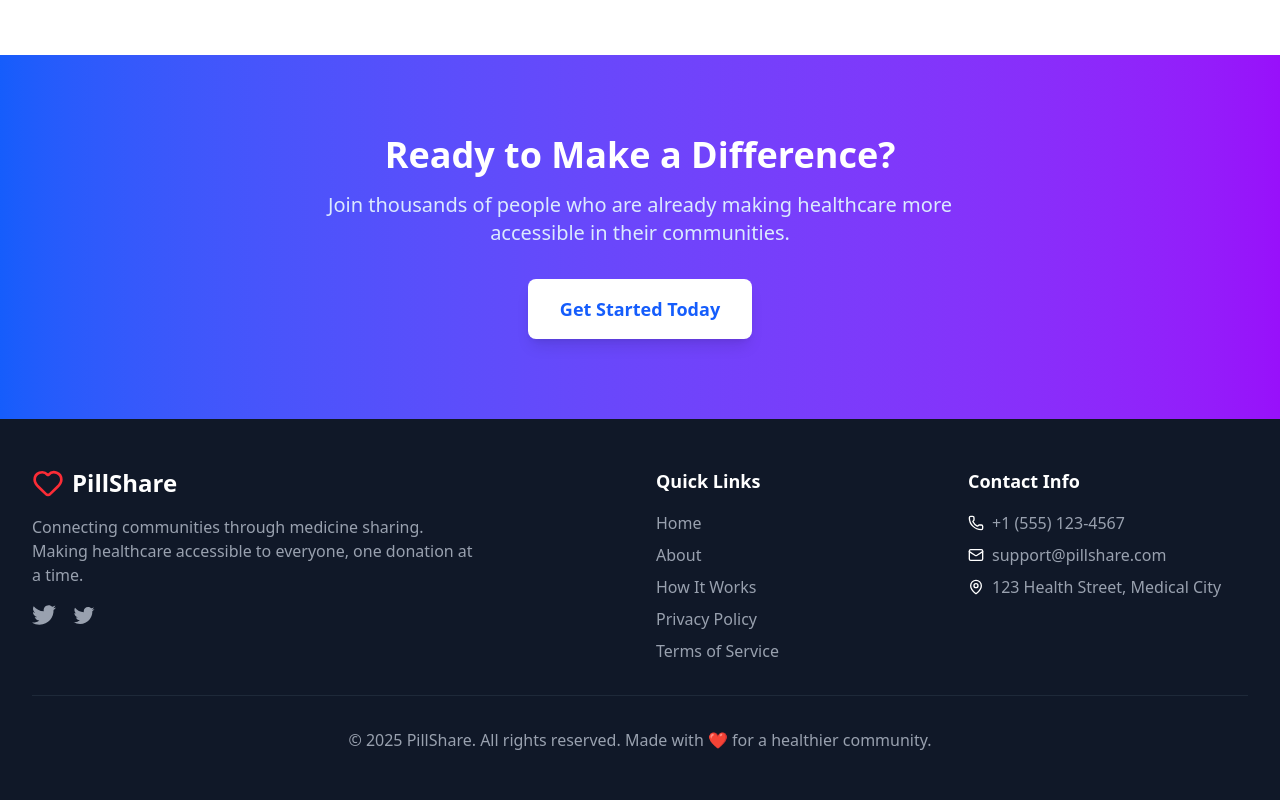
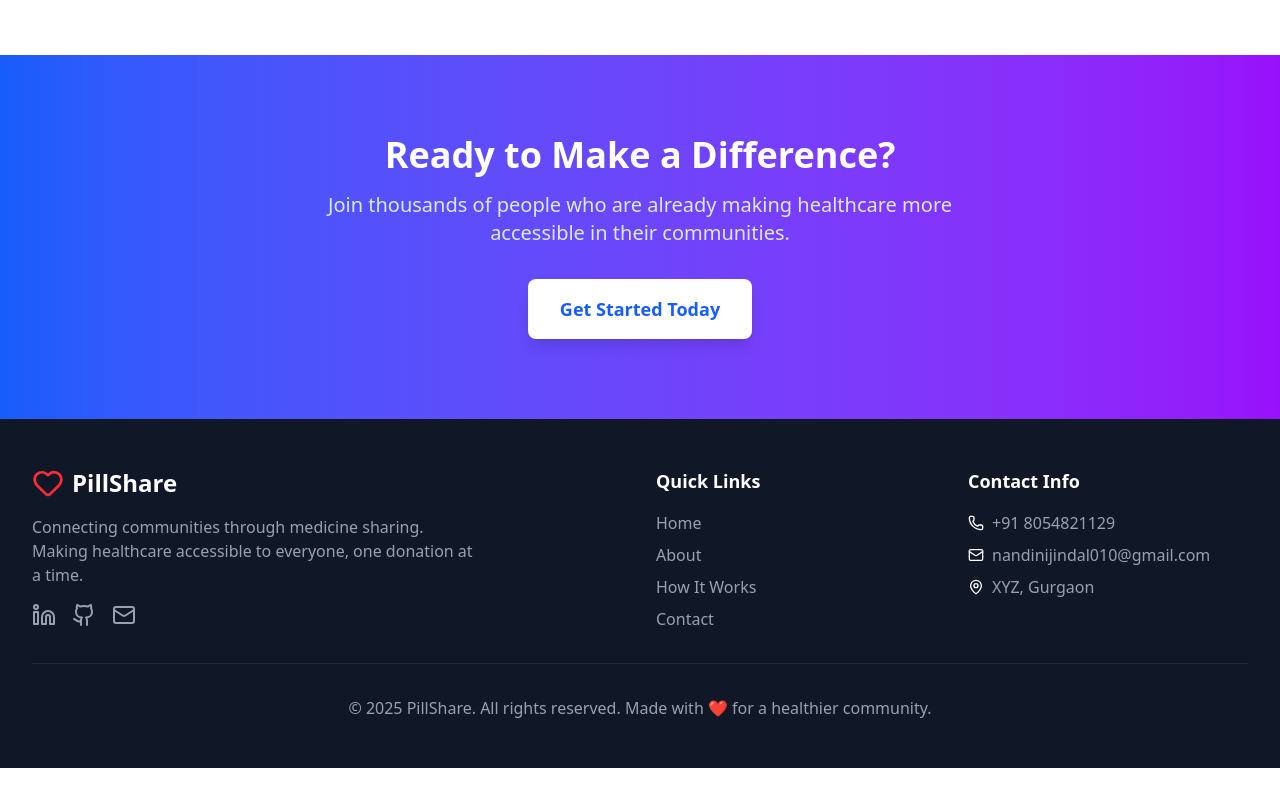
Before and after one commit to Nandini80/PillShare, a React (Vite) app in the folder client/: page / in a window 1280 px wide. Shown: the part 2241-3041 px from the top of the page. After the commit the page ends 3009 px from the top, so only its background shows below. Built offline with nearby package versions, Linux system fonts and the light colour scheme.

Commit message:
landing page

```diff
--- a/client/package.json
+++ b/client/package.json
@@ -16,6 +16,7 @@
     "react": "^19.1.0",
     "react-dom": "^19.1.0",
     "react-router-dom": "^7.6.3",
+    "react-select": "^5.10.2",
     "tailwindcss": "^4.1.11"
   },
   "devDependencies": {
--- a/client/src/components/AuthModal.jsx
+++ b/client/src/components/AuthModal.jsx
@@ -14,7 +14,7 @@ const AuthModal = ({
   loading,
   error,
 }) => (
-  <div className="fixed inset-0 bg-black bg-opacity-30 backdrop-blur-sm flex items-center justify-center z-50 p-4">
+  <div className="fixed inset-0 bg-gradient-to-br from-blue-100 via-white to-purple-100 bg-opacity-80 backdrop-blur-sm flex items-center justify-center z-50 p-4">
     <div className="bg-white rounded-2xl p-8 max-w-md w-full max-h-[90vh] overflow-y-auto shadow-2xl border">
       <div className="flex justify-between items-center mb-6">
         <h2 className="text-2xl font-bold text-gray-800">{authMode === "login" ? "Login" : "Register"}</h2>
--- a/client/src/components/Footer.jsx
+++ b/client/src/components/Footer.jsx
@@ -1,6 +1,4 @@
-"use client"
-
-import { Heart, Phone, Mail, MapPin } from "lucide-react"
+import { Heart, Phone, Mail, MapPin, Linkedin, Github } from "lucide-react"
 
 const Footer = () => {
   return (
@@ -16,19 +14,18 @@ const Footer = () => {
               Connecting communities through medicine sharing. Making healthcare accessible to everyone, one donation at
               a time.
             </p>
-            <div className="flex space-x-4">
-              <a href="#" className="text-gray-400 hover:text-white transition-colors">
-                <svg className="h-6 w-6" fill="currentColor" viewBox="0 0 24 24">
-                  <path d="M24 4.557c-.883.392-1.832.656-2.828.775 1.017-.609 1.798-1.574 2.165-2.724-.951.564-2.005.974-3.127 1.195-.897-.957-2.178-1.555-3.594-1.555-3.179 0-5.515 2.966-4.797 6.045-4.091-.205-7.719-2.165-10.148-5.144-1.29 2.213-.669 5.108 1.523 6.574-.806-.026-1.566-.247-2.229-.616-.054 2.281 1.581 4.415 3.949 4.89-.693.188-1.452.232-2.224.084.626 1.956 2.444 3.379 4.6 3.419-2.07 1.623-4.678 2.348-7.29 2.04 2.179 1.397 4.768 2.212 7.548 2.212 9.142 0 14.307-7.721 13.995-14.646.962-.695 1.797-1.562 2.457-2.549z" />
-                </svg>
+             <div className="flex space-x-4">
+              <a href="https://www.linkedin.com/in/nandini-jindal-33a3a7282/" target="_blank" rel="noopener noreferrer" className="text-gray-400 hover:text-white transition-colors">
+                <Linkedin className="h-6 w-6" />
               </a>
-              <a href="#" className="text-gray-400 hover:text-white transition-colors">
-                <svg className="h-6 w-6" fill="currentColor" viewBox="0 0 24 24">
-                  <path d="M22.46 6c-.77.35-1.6.58-2.46.69.88-.53 1.56-1.37 1.88-2.38-.83.5-1.75.85-2.72 1.05C18.37 4.5 17.26 4 16 4c-2.35 0-4.27 1.92-4.27 4.29 0 .34.04.67.11.98C8.28 9.09 5.11 7.38 3 4.79c-.37.63-.58 1.37-.58 2.15 0 1.49.75 2.81 1.91 3.56-.71 0-1.37-.2-1.95-.5v.03c0 2.08 1.48 3.82 3.44 4.21a4.22 4.22 0 0 1-1.93.07 4.28 4.28 0 0 0 4 2.98 8.521 8.521 0 0 1-5.33 1.84c-.34 0-.68-.02-1.02-.06C3.44 20.29 5.7 21 8.12 21 16 21 20.33 14.46 20.33 8.79c0-.19 0-.37-.01-.56.84-.6 1.56-1.36 2.14-2.23z" />
-                </svg>
+              <a href="https://github.com/Nandini80" target="_blank" rel="noopener noreferrer" className="text-gray-400 hover:text-white transition-colors">
+                <Github className="h-6 w-6" />
+              </a>
+              <a href="mailto:nandinijindal010@gmail.com" className="text-gray-400 hover:text-white transition-colors">
+                <Mail className="h-6 w-6" />
               </a>
             </div>
-          </div>
+            </div>
           <div>
             <h3 className="text-lg font-semibold mb-4">Quick Links</h3>
             <ul className="space-y-2">
@@ -48,13 +45,8 @@ const Footer = () => {
                 </a>
               </li>
               <li>
-                <a href="#" className="text-gray-400 hover:text-white transition-colors">
-                  Privacy Policy
-                </a>
-              </li>
-              <li>
-                <a href="#" className="text-gray-400 hover:text-white transition-colors">
-                  Terms of Service
+                <a href="#contact" className="text-gray-400 hover:text-white transition-colors">
+                  Contact
                 </a>
               </li>
             </ul>
@@ -64,15 +56,15 @@ const Footer = () => {
             <ul className="space-y-2">
               <li className="flex items-center">
                 <Phone className="h-4 w-4 mr-2" />
-                <span className="text-gray-400">+1 (555) 123-4567</span>
+                <span className="text-gray-400">+91 8054821129</span>
               </li>
               <li className="flex items-center">
                 <Mail className="h-4 w-4 mr-2" />
-                <span className="text-gray-400">support@pillshare.com</span>
+                <span className="text-gray-400">nandinijindal010@gmail.com</span>
               </li>
               <li className="flex items-center">
                 <MapPin className="h-4 w-4 mr-2" />
-                <span className="text-gray-400">123 Health Street, Medical City</span>
+                <span className="text-gray-400">XYZ, Gurgaon</span>
               </li>
             </ul>
           </div>
--- a/client/src/pages/DonorDashboard.jsx
+++ b/client/src/pages/DonorDashboard.jsx
@@ -21,6 +21,7 @@ import axios from "axios"
 import Footer from "../components/Footer"
 import DonorDashboardHome from "../components/donor/DonorDashboardHome"
 import DonorRequests from "../components/donor/DonorRequests"
+import Select from 'react-select';
 
 const DonorDashboard = () => {
   const [activeTab, setActiveTab] = useState("dashboard")
@@ -360,20 +361,34 @@ const DonorDashboard = () => {
 
   const renderProfile = () => (
     <div className="space-y-6">
-      {error && <div className="bg-red-100 border border-red-400 text-red-700 px-4 py-3 rounded">{error}</div>}
+      {error && (
+        <div className="bg-red-100 border border-red-400 text-red-700 px-4 py-3 rounded">
+          {error}
+        </div>
+      )}
       {success && (
-        <div className="bg-green-100 border border-green-400 text-green-700 px-4 py-3 rounded">{success}</div>
+        <div className="bg-green-100 border border-green-400 text-green-700 px-4 py-3 rounded">
+          {success}
+        </div>
       )}
 
       {/* Profile Completion Status */}
       <div
-        className={`rounded-xl p-4 border ${isProfileComplete() ? "bg-green-50 border-green-200" : "bg-yellow-50 border-yellow-200"}`}
+        className={`rounded-xl p-4 border ${
+          isProfileComplete()
+            ? "bg-green-50 border-green-200"
+            : "bg-yellow-50 border-yellow-200"
+        }`}
       >
         <div className="flex items-center">
           {isProfileComplete() ? (
             <>
               <div className="w-8 h-8 bg-green-500 rounded-full flex items-center justify-center mr-3">
-                <svg className="w-5 h-5 text-white" fill="currentColor" viewBox="0 0 20 20">
+                <svg
+                  className="w-5 h-5 text-white"
+                  fill="currentColor"
+                  viewBox="0 0 20 20"
+                >
                   <path
                     fillRule="evenodd"
                     d="M16.707 5.293a1 1 0 010 1.414l-8 8a1 1 0 01-1.414 0l-4-4a1 1 0 011.414-1.414L8 12.586l7.293-7.293a1 1 0 011.414 0z"
@@ -383,7 +398,9 @@ const DonorDashboard = () => {
               </div>
               <div>
                 <p className="text-green-800 font-medium">Profile Complete</p>
-                <p className="text-green-700 text-sm">You can now donate medicines and receive requests.</p>
+                <p className="text-green-700 text-sm">
+                  You can now donate medicines and receive requests.
+                </p>
               </div>
             </>
           ) : (
@@ -392,8 +409,12 @@ const DonorDashboard = () => {
                 <span className="text-white font-bold">!</span>
               </div>
               <div>
-                <p className="text-yellow-800 font-medium">Profile Incomplete</p>
-                <p className="text-yellow-700 text-sm">Please fill all required fields to start donating.</p>
+                <p className="text-yellow-800 font-medium">
+                  Profile Incomplete
+                </p>
+                <p className="text-yellow-700 text-sm">
+                  Please fill all required fields to start donating.
+                </p>
               </div>
             </>
           )}
@@ -423,7 +444,9 @@ const DonorDashboard = () => {
             <input
               type="email"
               value={profile.email}
-              onChange={(e) => setProfile({ ...profile, email: e.target.value })}
+              onChange={(e) =>
+                setProfile({ ...profile, email: e.target.value })
+              }
               className="w-full p-3 border border-gray-300 rounded-lg focus:ring-2 focus:ring-blue-500 focus:border-transparent"
               placeholder="Enter your email"
               required
@@ -436,7 +459,9 @@ const DonorDashboard = () => {
             <input
               type="tel"
               value={profile.phone}
-              onChange={(e) => setProfile({ ...profile, phone: e.target.value })}
+              onChange={(e) =>
+                setProfile({ ...profile, phone: e.target.value })
+              }
               className="w-full p-3 border border-gray-300 rounded-lg focus:ring-2 focus:ring-blue-500 focus:border-transparent"
               placeholder="Enter your phone number"
               required
@@ -455,7 +480,7 @@ const DonorDashboard = () => {
                 }}
                 className="w-full p-3 border border-gray-300 rounded-lg focus:ring-2 focus:ring-blue-500 focus:border-transparent appearance-none bg-white"
                 required
-                size="4"
+                // size="4"
               >
                 <option value="">Select State</option>
                 {states.map((state, index) => (
@@ -478,10 +503,14 @@ const DonorDashboard = () => {
                 disabled={!selectedState || loadingCities}
                 className="w-full p-3 border border-gray-300 rounded-lg focus:ring-2 focus:ring-blue-500 focus:border-transparent appearance-none bg-white disabled:bg-gray-100 disabled:cursor-not-allowed"
                 required
-                size="4"
+                // size="4"
               >
                 <option value="">
-                  {loadingCities ? "Loading cities..." : selectedState ? "Select City" : "Select State First"}
+                  {loadingCities
+                    ? "Loading cities..."
+                    : selectedState
+                    ? "Select City"
+                    : "Select State First"}
                 </option>
                 {cities.map((city, index) => (
                   <option key={index} value={city}>
@@ -498,7 +527,9 @@ const DonorDashboard = () => {
             </label>
             <textarea
               value={profile.address}
-              onChange={(e) => setProfile({ ...profile, address: e.target.value })}
+              onChange={(e) =>
+                setProfile({ ...profile, address: e.target.value })
+              }
               rows="3"
               className="w-full p-3 border border-gray-300 rounded-lg focus:ring-2 focus:ring-blue-500 focus:border-transparent"
               placeholder="Enter your complete address"
@@ -517,7 +548,7 @@ const DonorDashboard = () => {
         </div>
       </div>
     </div>
-  )
+  );
 
   const renderDonate = () => (
     <div className="space-y-6">
--- a/client/src/pages/LandingPage.jsx
+++ b/client/src/pages/LandingPage.jsx
@@ -23,11 +23,10 @@ const PillShareLanding = () => {
   const [error, setError] = useState("")
 
   const navigate = useNavigate()
-  const { auth, login } = useContext(AuthContext) // Use the context properly
+  const { auth, login } = useContext(AuthContext)
 
   const toggleMenu = () => setIsMenuOpen(!isMenuOpen)
 
-  // Check if user is already authenticated and redirect
   useEffect(() => {
     if (auth.token && auth.role) {
       navigate(auth.role === "donor" ? "/donor-dashboard" : "/needy-dashboard")
--- a/client/src/pages/NeedyDashboard.jsx
+++ b/client/src/pages/NeedyDashboard.jsx
@@ -109,7 +109,8 @@ const NeedyDashboard = () => {
   try {
     const result = await getRecentSearches(auth.token)
     if (result.success) {
-        setRecentSearches(result.data)
+      const limitedSearches = result.data.slice(0,3)
+      setRecentSearches(limitedSearches)
     }
   } catch (error) {
     console.error("Failed to fetch recent searches")
@@ -212,7 +213,7 @@ const NeedyDashboard = () => {
       const result = await searchDonors(searchQuery, selectedRegion, prescriptionFile, auth.token)
       if (result.success) {
         setSearchResults(result.data)
-        fetchRecentSearches() // Refresh recent searches
+        fetchRecentSearches()
         setSuccess(`Found ${result.data.length} donors`)
       } else {
         setError(result.message)
@@ -404,7 +405,6 @@ const NeedyDashboard = () => {
               }}
               className="w-full px-4 py-2 border border-gray-300 rounded-lg focus:ring-2 focus:ring-blue-500 focus:border-blue-500 appearance-none bg-white"
               required
-              size="4"
             >
               <option value="">Select State</option>
               {states.map((state, index) => (
@@ -427,7 +427,6 @@ const NeedyDashboard = () => {
               disabled={!selectedState || loadingCities}
               className="w-full px-4 py-2 border border-gray-300 rounded-lg focus:ring-2 focus:ring-blue-500 focus:border-blue-500 appearance-none bg-white disabled:bg-gray-100 disabled:cursor-not-allowed"
               required
-              size="4"
             >
               <option value="">
                 {loadingCities ? "Loading cities..." : selectedState ? "Select City" : "Select State First"}
```
Also changed, not shown: 2 other files (tests, documents, lock files or other folders). Lines whose indentation alone changed are shown as unchanged.
